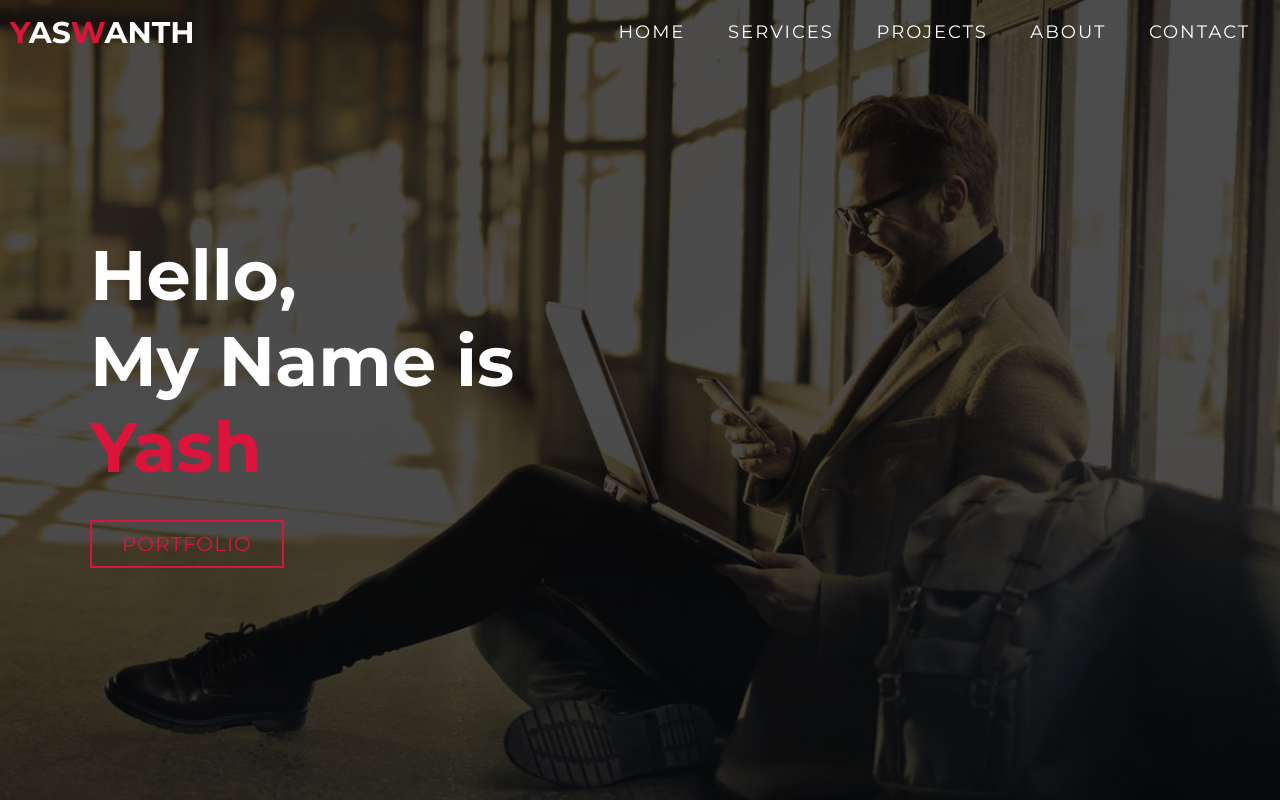
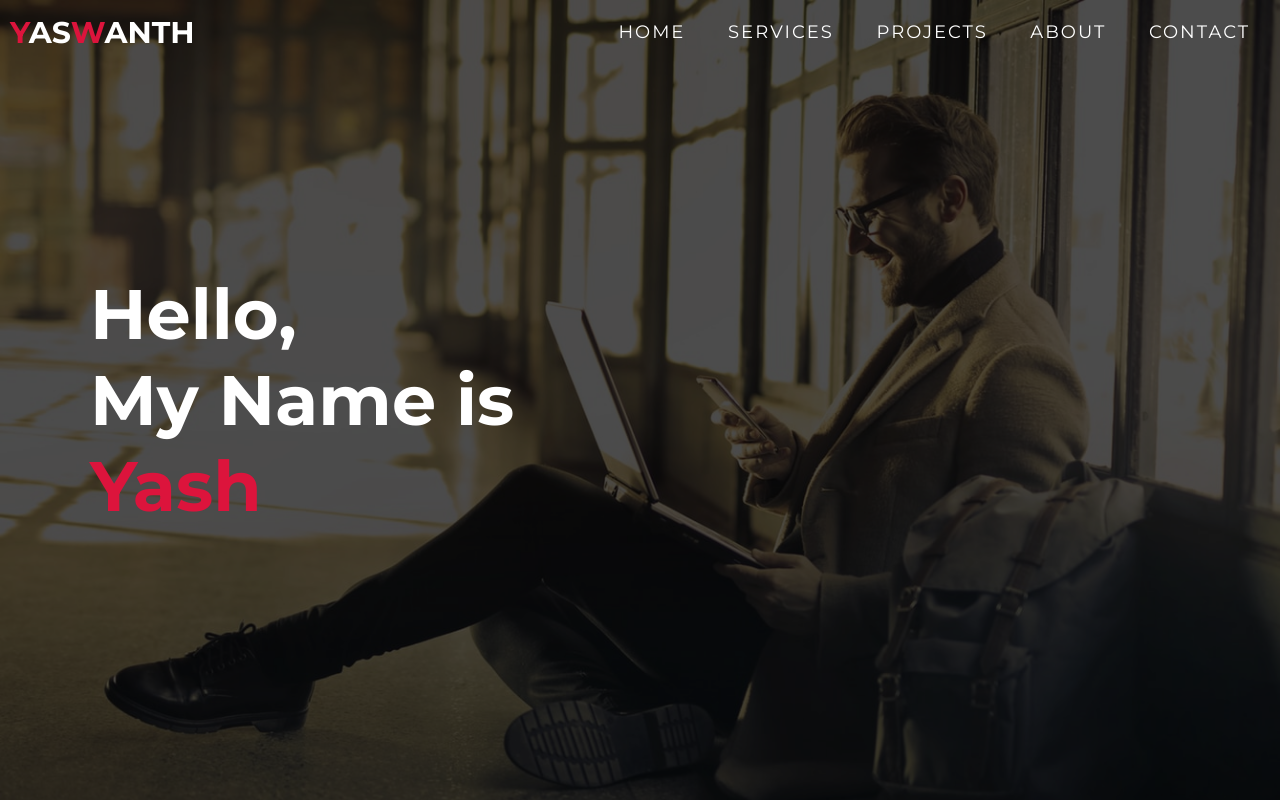
Before and after one commit to yaswanthyas26/PORTFOLIO, a plain HTML site: page index.html in a window 1280 px wide. Shown: the top 800 px of the page. Drawn offline with Linux system fonts and the light colour scheme.

Commit message:
Update index.html

```diff
--- a/index.html
+++ b/index.html
@@ -40,7 +40,7 @@
             <h1>Hello,<span></span></h1>
             <h1>My Name is<span></span></h1>
             <h1>Yash<span></span></h1>
-            <a href="#" type="button" class="cta">Portfolio</a>
+
         </div>
         </div>
    </section>
```
